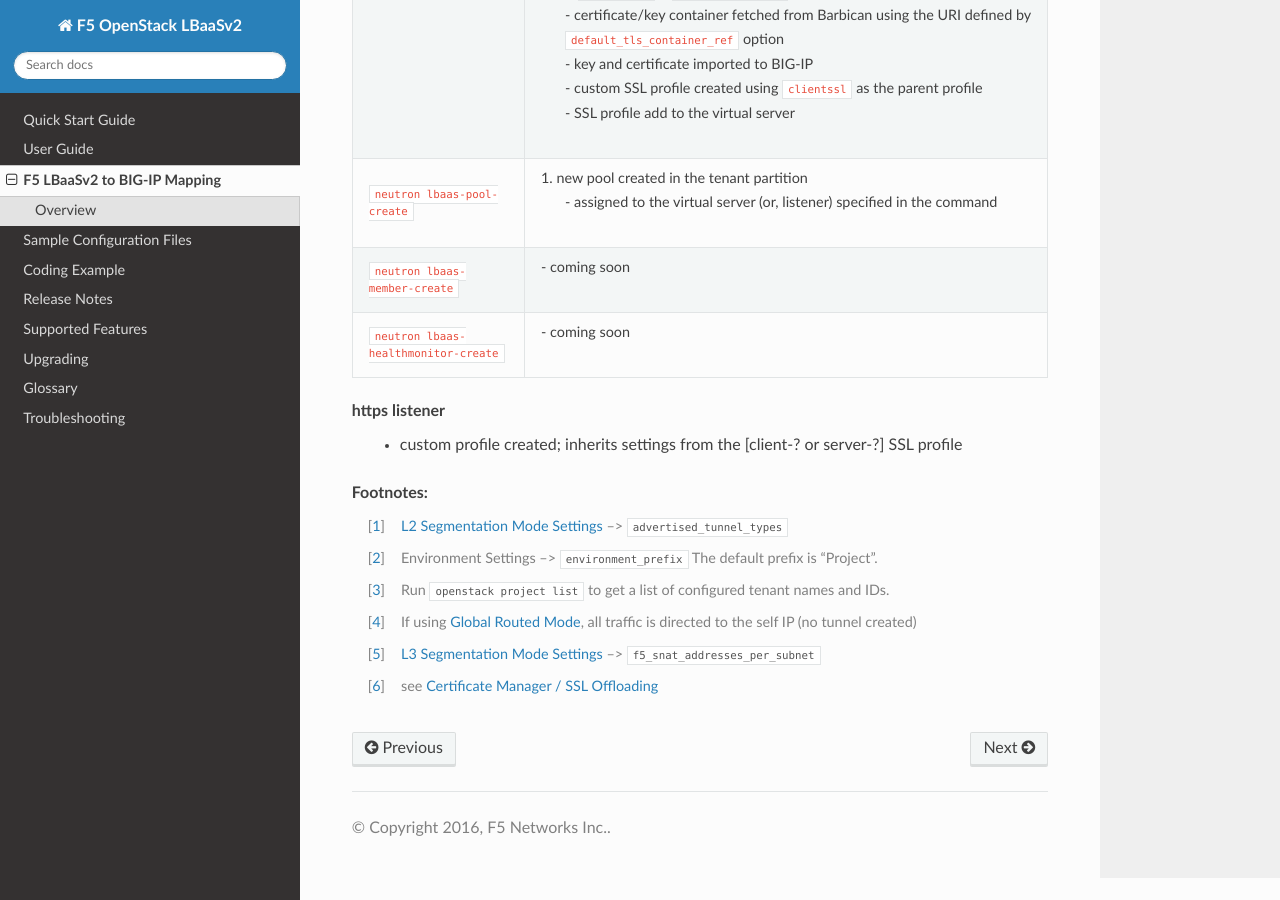
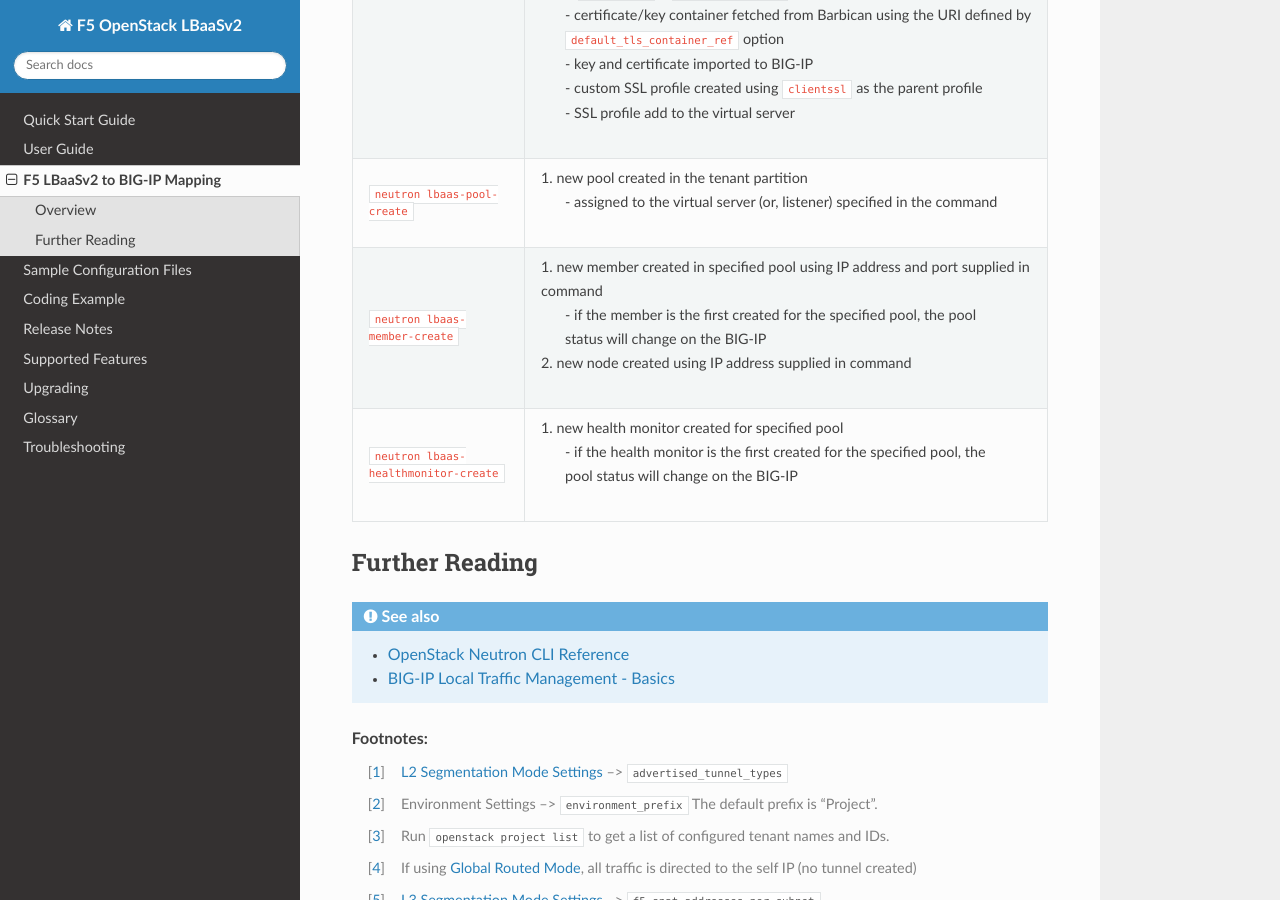
Before and after one commit to F5Networks/f5-openstack-lbaasv2-driver, a Sphinx documentation site: the page built from docs/includes/topic_neutron-bigip-command-mapping.rst, in a window 1280 px wide and 900 px high, scrolled down 1788 px. Built offline with Sphinx 7.4.7 and the Read the Docs theme 2.0.0, drawn with Linux system fonts in a browser that asks for light colours; the version number could not be read and is left out.

Commit message:
Fixes #171 added info for member-create and healthmonitor-create to big-ip mapping table

```diff
--- a/docs/includes/topic_neutron-bigip-command-mapping.rst
+++ b/docs/includes/topic_neutron-bigip-command-mapping.rst
@@ -61,25 +61,26 @@
 ``neutron lbaas-pool-create``              | 1. new pool created in the tenant partition
                                            |    - assigned to the virtual server (or, listener) specified in the command
 --------------------------------------     ---------------------------------------------------------------------------------
-``neutron lbaas-member-create``            | - coming soon
-
+``neutron lbaas-member-create``            | 1. new member created in specified pool using IP address and port supplied in
+                                           | command
+                                           |    - if the member is the first created for the specified pool, the pool
+                                           |    status will change on the BIG-IP
+                                           | 2. new node created using IP address supplied in command
 --------------------------------------     ---------------------------------------------------------------------------------
-``neutron lbaas-healthmonitor-create``     | - coming soon
-
+``neutron lbaas-healthmonitor-create``     | 1. new health monitor created for specified pool
+                                           |    - if the health monitor is the first created for the specified pool, the
+                                           |    pool status will change on the BIG-IP
 ======================================     =================================================================================
 
 
 
-https listener
- - custom profile created; inherits settings from the [client-? or server-?] SSL profile
+Further Reading
+---------------
+.. seealso::
 
+    * `OpenStack Neutron CLI Reference <http://docs.openstack.org/cli-reference/neutron.html>`_
+    * `BIG-IP Local Traffic Management - Basics <https://support.f5.com/kb/en-us/products/big-ip_ltm/manuals/product/ltm-basics-12-1-0.html?sr=55917227>`_
 
-.. Further Reading
-    ---------------
-    .. seealso::
-        * x
-        * y
-        * z
 
 
 .. rubric:: Footnotes:
```
